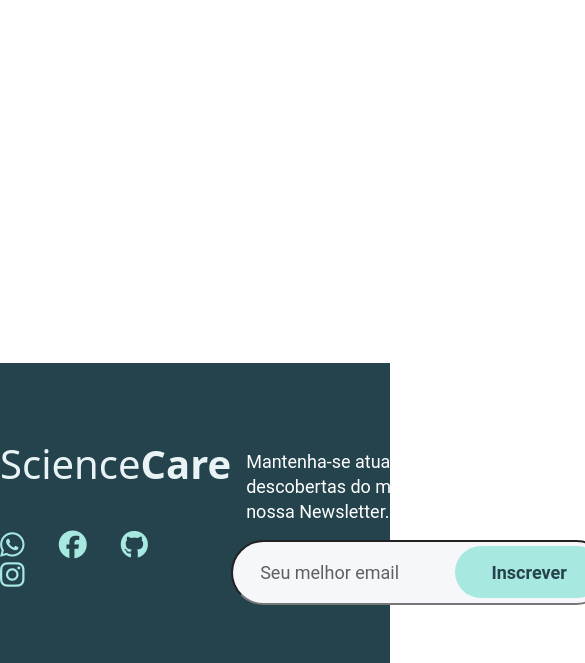
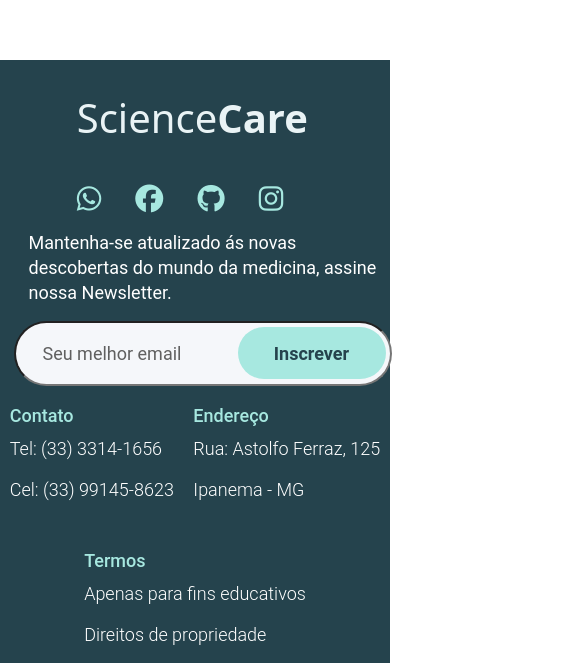
Before and after one commit to surykt/science-care, a plain HTML site: page index.html in a window 390 px wide. Shown: the part 181-844 px from the top of the page, 585 px wide, since content can reach past the window. Drawn offline with nearby package versions, Linux system fonts and the light colour scheme.

Commit message:
add responsivity to footer

```diff
--- a/css/style.css
+++ b/css/style.css
@@ -3,6 +3,7 @@
   height: 300px;
   background-color: #25434D;
   display: flex;
+  flex-wrap: wrap;
   justify-content: space-around;
   align-items: center;
   position: absolute;
@@ -106,3 +107,19 @@
   font-weight: 300;
   line-height: 25px;
 }
+
+@media (max-width: 700px) {
+  .footer-container {
+    display: flex;
+    width: 100%;
+    height: auto;
+  }
+
+  .social-container {
+    margin-top: 30px;
+  }
+
+  .logo-container {
+    padding-top: 30px;
+  }
+}
--- a/index.html
+++ b/index.html
@@ -10,7 +10,7 @@
   <body>
     <footer>
       <div class="footer-container">
-        <div>
+        <div class="logo-container">
           <h1 class="logo-title">Science<span class="logo-span">Care</span></h1>
           <i class="fa-brands fa-whatsapp"></i>
           <i class="fa-brands fa-facebook"></i>
@@ -22,17 +22,17 @@
           <input class="mail-input" type="text" name="input" placeholder="Seu melhor email" />
           <button class="input-btn">Inscrever</button>
         </div>
-        <div>
+        <div class="social-container">
           <h3 class="social-titles">Contato</h3>
           <p class="social-paragraphs">Tel: (33) 3314-1656</p>
           <p class="social-paragraphs">Cel: (33) 99145-8623</p>
         </div>
-        <div>
+        <div class="social-container">
           <h3 class="social-titles">Endereço</h3>
           <p class="social-paragraphs">Rua: Astolfo Ferraz, 125</p>
           <p class="social-paragraphs">Ipanema - MG</p>
         </div>
-        <div>
+        <div class="social-container">
           <h3 class="social-titles">Termos</h3>
           <p class="social-paragraphs">Apenas para fins educativos</p>
           <p class="social-paragraphs">Direitos de propriedade</p>
```
Lines whose indentation alone changed are shown as unchanged.
